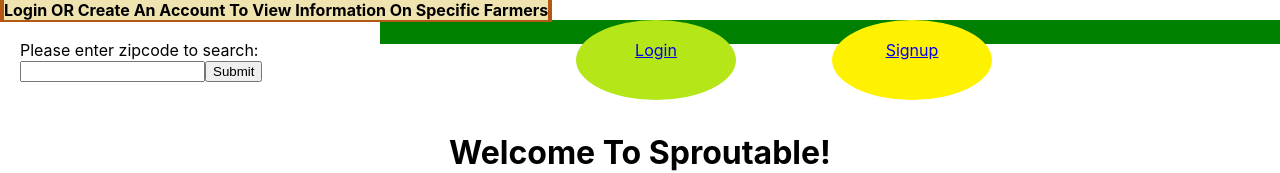
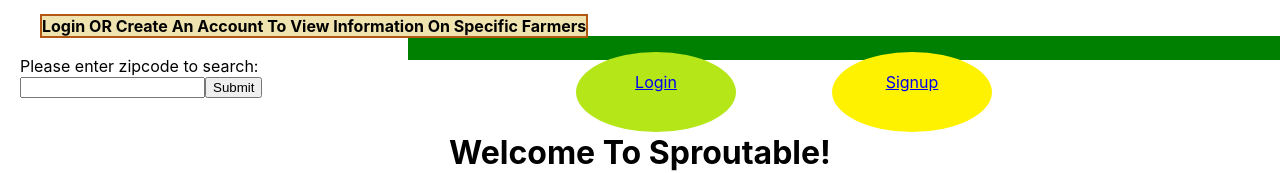
Before and after one commit to FluxOfPingIntegers/sproutable-frontend, a React (Create React App) app: page / in a window 1280 px wide. Shown: the top 173 px of the page. Built offline with nearby package versions, Linux system fonts and the light colour scheme.

Commit message:
fixing LocationShow unordered lists with css

```diff
--- a/src/App.css
+++ b/src/App.css
@@ -70,12 +70,13 @@ a#signupButton {
   bottom: 25%;
 }
 
-ul.userNav, li {
+ul.userNav > li {
   display: inline;
   background: rgb(239, 227, 175);
-  margin: 0;
+  margin: 0 auto;
   padding: 0;
   border: solid rgb(179, 87, 20) 2px;
+
 }
 
 li#usernameNav {
@@ -105,10 +106,11 @@ div.pages {
   text-align: center;
 }
 
-div.pages > ul {
-  display:block;
+ div.LocationShow > ul, ul.EventCard {
+  display: block;
   background: white;
   border: white;
+  list-style-type: none;
 }
 
 #location-description {
--- a/src/components/LocationShow.js
+++ b/src/components/LocationShow.js
@@ -22,7 +22,7 @@ function LocationShow() {
   const loadedPage = () => <div className="LocationShow">
     <h1>{name}</h1>
     <img src={image} alt={name}/>
-    <ul>
+    <ul id="LocationInfo">
       <li>Address: {address}, Zipcode: {zipcode}</li>
       <li>Hours: {hours}</li>
     </ul>
```
